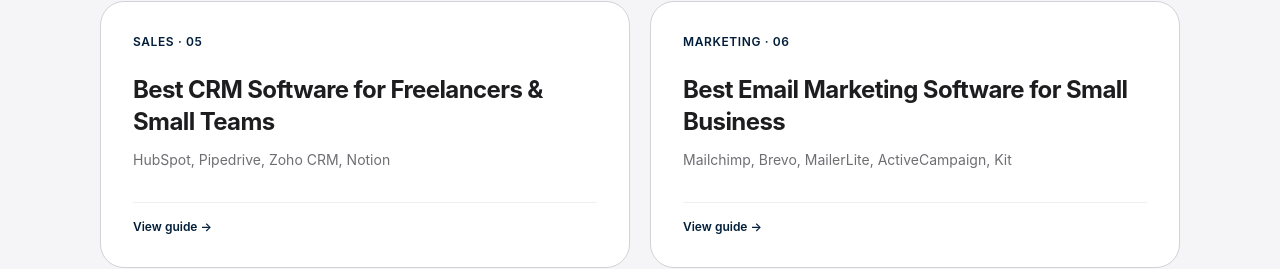
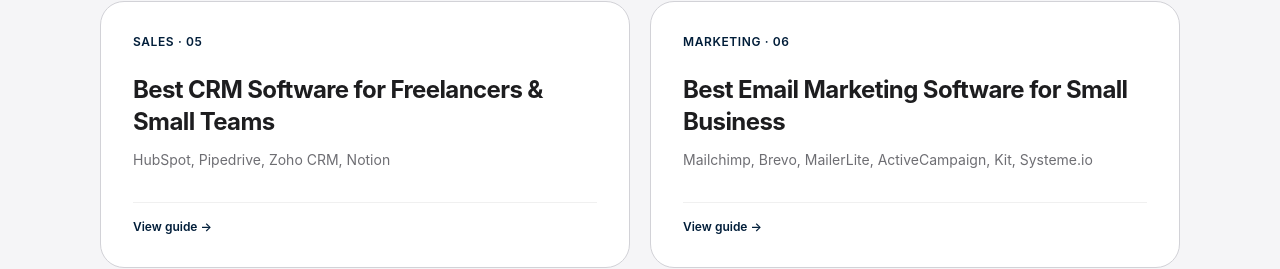
Before and after one commit to LinukaBandara/StackPick, a Next.js app: page /best in a window 1280 px wide. Shown: the part 1297-1566 px from the top of the page. Built offline with nearby package versions, Linux system fonts and the light colour scheme; no server answers.

Commit message:
Update directory for expanded email marketing comparison

```diff
--- a/app/best/page.tsx
+++ b/app/best/page.tsx
@@ -27,7 +27,7 @@ const ARTICLES = [
   { href: "/best/payroll-software", title: "Best Payroll Software for Small Business", desc: "Gusto, QuickBooks Payroll, OnPay, Patriot Software", category: "People" },
   { href: "/best/expense-management-software", title: "Best Expense Management Software for Small Business", desc: "Expensify, Ramp, Zoho Expense", category: "Finance" },
   { href: "/best/crm-software", title: "Best CRM Software for Freelancers & Small Teams", desc: "HubSpot, Pipedrive, Zoho CRM, Notion", category: "Sales" },
-  { href: "/best/email-marketing-software", title: "Best Email Marketing Software for Small Business", desc: "Mailchimp, Brevo, MailerLite, ActiveCampaign, Kit", category: "Marketing" },
+  { href: "/best/email-marketing-software", title: "Best Email Marketing Software for Small Business", desc: "Mailchimp, Brevo, MailerLite, ActiveCampaign, Kit, Systeme.io", category: "Marketing" },
   { href: "/best/social-media-scheduling", title: "Best Social Media Scheduling Tool for Small Business", desc: "Buffer, Hootsuite, Later", category: "Marketing" },
   { href: "/best/project-management-software", title: "Best Project Management Software for Small Teams", desc: "Trello, Asana, ClickUp, monday.com", category: "Productivity" },
   { href: "/best/website-builders", title: "Best Website Builder for Small Business", desc: "Squarespace, Wix, Shopify, Webflow", category: "Marketing" },
```
